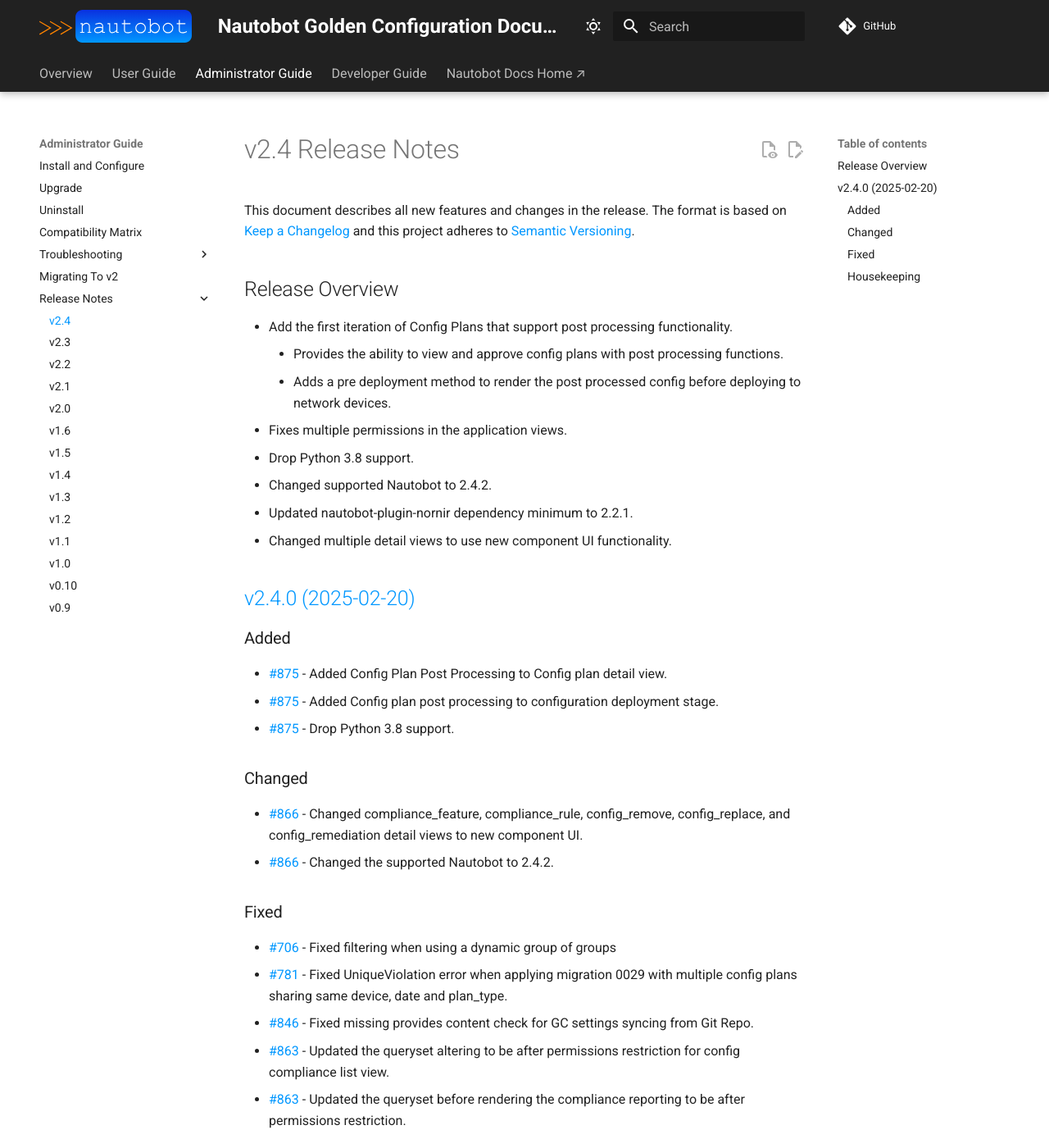
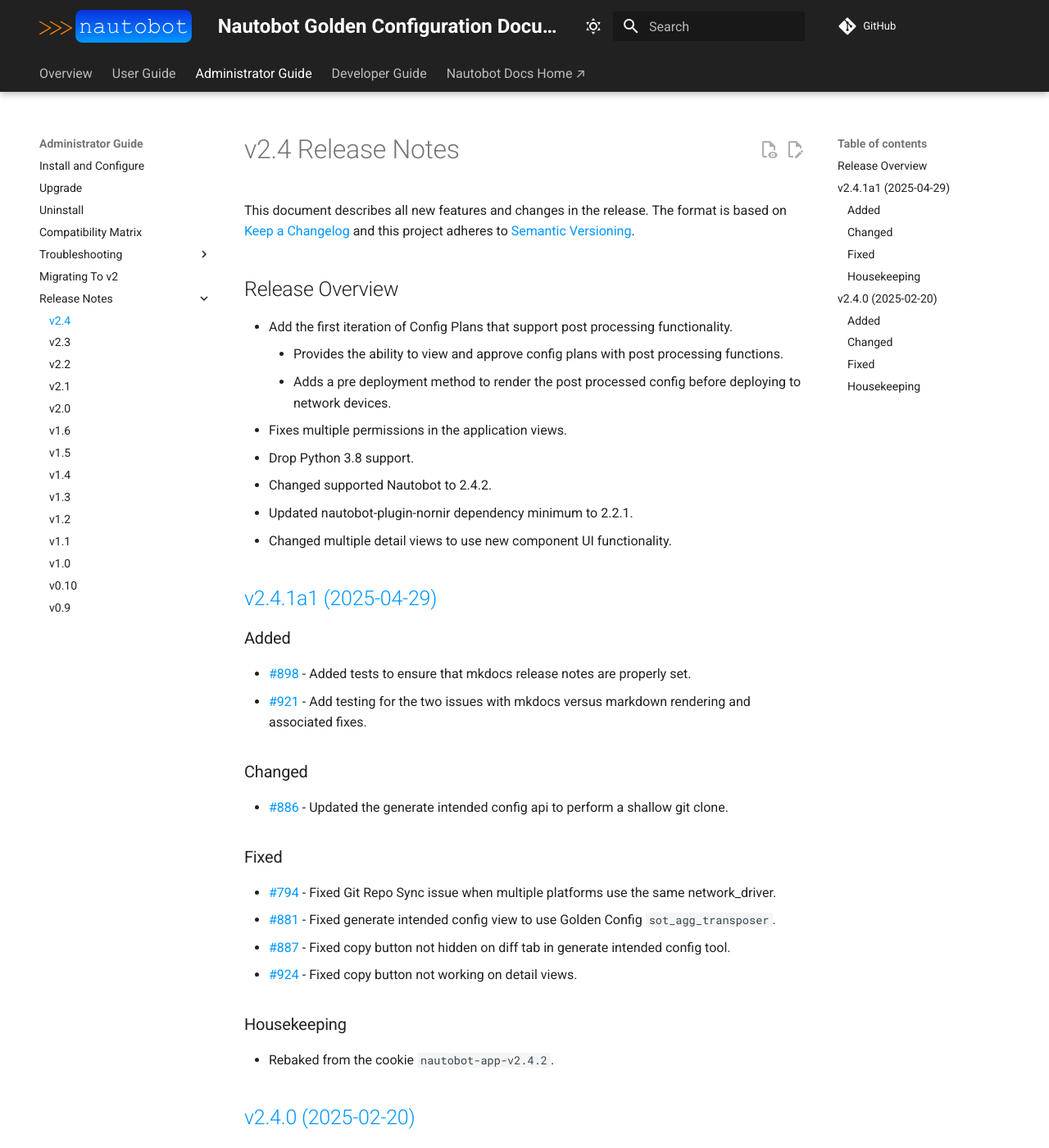
Before and after one commit to nautobot/nautobot-app-golden-config, an MkDocs documentation site: the page built from docs/admin/release_notes/version_2.4.md, in a window 1280 px wide and 1400 px high. Shown: the whole window at 82% size. Built offline with MkDocs 1.6.1 and Material for MkDocs 9.7.7, drawn with Linux system fonts in a browser that asks for light colours; comment, search, counter and statistics services are not loaded.

Commit message:
Release v2.4.1a1

```diff
--- a/docs/admin/release_notes/version_2.4.md
+++ b/docs/admin/release_notes/version_2.4.md
@@ -15,6 +15,28 @@
 - Changed supported Nautobot to 2.4.2.
 - Updated nautobot-plugin-nornir dependency minimum to 2.2.1.
 - Changed multiple detail views to use new component UI functionality.
+
+## [v2.4.1a1 (2025-04-29)](https://github.com/nautobot/nautobot-app-golden-config/releases/tag/v2.4.1a1)
+
+### Added
+
+- [#898](https://github.com/nautobot/nautobot-app-golden-config/issues/898) - Added tests to ensure that mkdocs release notes are properly set.
+- [#921](https://github.com/nautobot/nautobot-app-golden-config/issues/921) - Add testing for the two issues with mkdocs versus markdown rendering and associated fixes.
+
+### Changed
+
+- [#886](https://github.com/nautobot/nautobot-app-golden-config/issues/886) - Updated the generate intended config api to perform a shallow git clone.
+
+### Fixed
+
+- [#794](https://github.com/nautobot/nautobot-app-golden-config/issues/794) - Fixed Git Repo Sync issue when multiple platforms use the same network_driver.
+- [#881](https://github.com/nautobot/nautobot-app-golden-config/issues/881) - Fixed generate intended config view to use Golden Config `sot_agg_transposer`.
+- [#887](https://github.com/nautobot/nautobot-app-golden-config/issues/887) - Fixed copy button not hidden on diff tab in generate intended config tool.
+- [#924](https://github.com/nautobot/nautobot-app-golden-config/issues/924) - Fixed copy button not working on detail views.
+
+### Housekeeping
+
+- Rebaked from the cookie `nautobot-app-v2.4.2`.
 
 
 ## [v2.4.0 (2025-02-20)](https://github.com/nautobot/nautobot-app-golden-config/releases/tag/v2.4.0)
--- a/pyproject.toml
+++ b/pyproject.toml
@@ -1,6 +1,6 @@
 [tool.poetry]
 name = "nautobot-golden-config"
-version = "2.4.1a0"
+version = "2.4.1a1"
 description = "An app for configuration on nautobot"
 authors = ["Network to Code, LLC <opensource@networktocode.com>"]
 license = "Apache-2.0"
```
Also changed, not shown: 8 other files.
